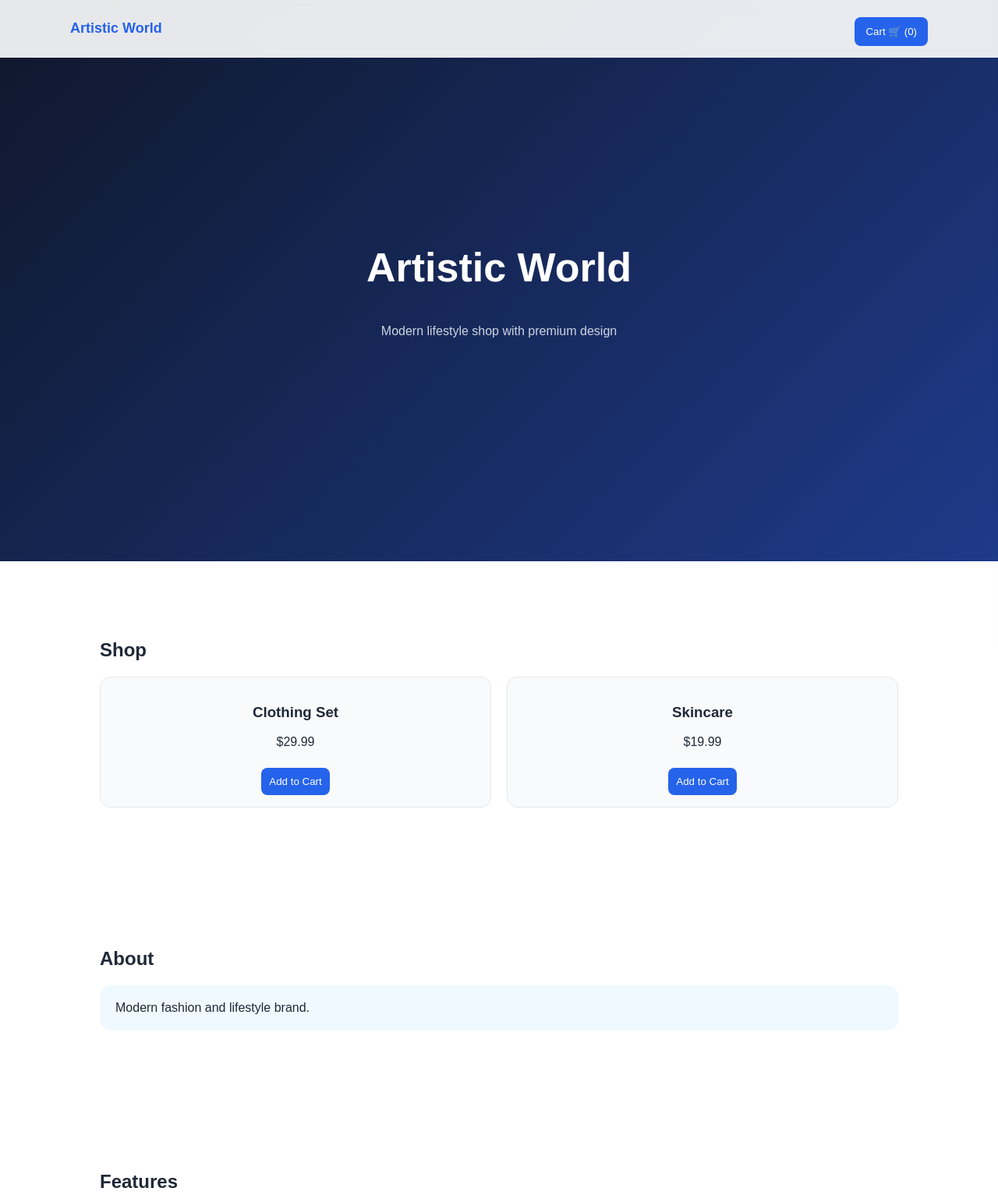
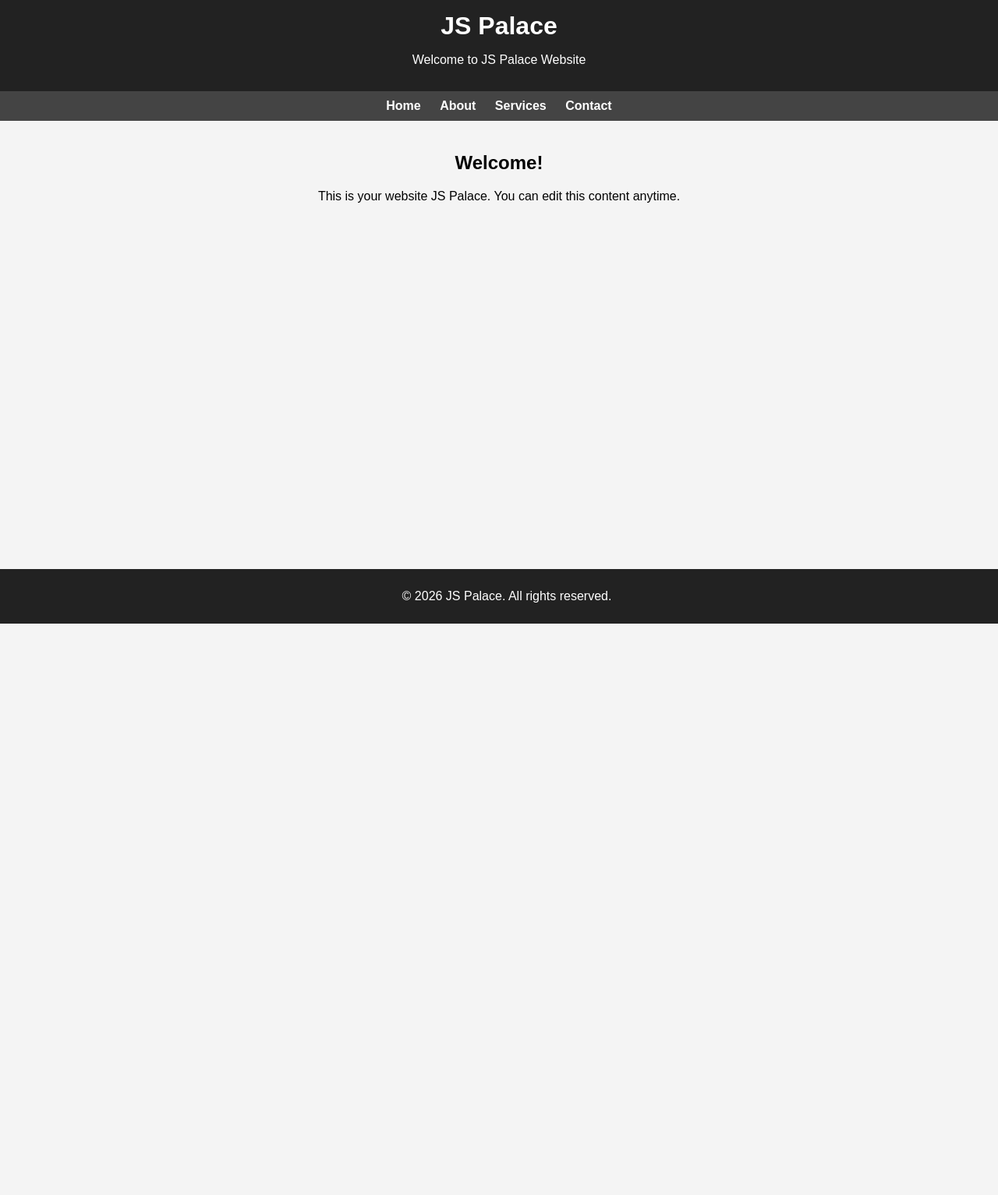
Before and after one commit to Umaiashumi/umaia-shumi.github.io, a website: page index.html in a window 1280 px wide. Shown: the top 1533 px of the page at 78% size. After the commit the page ends 800 px from the top, so only its background shows below. Drawn offline with Linux system fonts and the light colour scheme.

Commit message:
Update index.html

```diff
--- a/index.html
+++ b/index.html
@@ -3,263 +3,81 @@
 <head>
     <meta charset="UTF-8">
     <meta name="viewport" content="width=device-width, initial-scale=1.0">
-<title>Artistic World Shop</title>
+    <title>JS Palace</title>
 
     <style>
-
-/* ===== GLOBAL ===== */
         body {
             margin: 0;
             font-family: Arial, sans-serif;
-    color: #1f2937;
+            background: #f4f4f4;
         }
 
-/* ===== NAV ===== */
         header {
-    position: fixed;
-    top: 0;
-    width: 100%;
-    background: rgba(255,255,255,0.9);
-    backdrop-filter: blur(10px);
-    border-bottom: 1px solid #e5e7eb;
-    z-index: 1000;
+            background: #222;
+            color: #fff;
+            padding: 15px;
+            text-align: center;
         }
 
-.nav {
-    max-width: 1100px;
-    margin: auto;
-    padding: 14px 20px;
-    display: flex;
-    justify-content: space-between;
+        header h1 {
+            margin: 0;
         }
 
-.nav h1 {
-    font-size: 18px;
-    color: #2563eb;
+        nav {
+            background: #444;
+            padding: 10px;
+            text-align: center;
         }
 
-.cart-btn {
-    background: #2563eb;
+        nav a {
             color: white;
-    border: none;
-    padding: 8px 14px;
-    border-radius: 8px;
+            margin: 0 10px;
+            text-decoration: none;
+            font-weight: bold;
         }
 
-/* ===== LAYER 1 (HERO - SOFT DARK BLUE) ===== */
-.hero {
-    height: 90vh;
-    display: flex;
-    justify-content: center;
-    align-items: center;
-    text-align: center;
-    background: linear-gradient(135deg, #0f172a, #1e3a8a);
-    color: white;
+        nav a:hover {
+            color: #ffd700;
         }
 
-.hero h2 {
-    font-size: 52px;
+        .container {
+            padding: 20px;
+            text-align: center;
         }
 
-.hero p {
-    color: #cbd5e1;
+        footer {
+            background: #222;
+            color: white;
+            text-align: center;
+            padding: 10px;
+            position: fixed;
+            bottom: 0;
+            width: 100%;
         }
-
-/* ===== LAYER 2 (SHOP - WHITE CLEAN) ===== */
-.shop {
-    background: #ffffff;
-    padding: 80px 10%;
-}
-
-.grid {
-    display: grid;
-    grid-template-columns: repeat(auto-fit, minmax(220px, 1fr));
-    gap: 20px;
-}
-
-.card {
-    background: #f9fafb;
-    border: 1px solid #e5e7eb;
-    padding: 15px;
-    border-radius: 14px;
-    text-align: center;
-    transition: 0.3s;
-}
-
-.card:hover {
-    transform: translateY(-5px);
-    border-color: #2563eb;
-}
-
-button {
-    background: #2563eb;
-    color: white;
-    border: none;
-    padding: 10px;
-    border-radius: 8px;
-    margin-top: 8px;
-}
-
-/* ===== LAYER 3 (INFO SECTIONS - SOFT COLORS) ===== */
-.section {
-    padding: 80px 10%;
-}
-
-.about {
-    background: #f0f9ff; /* light sky */
-    padding: 20px;
-    border-radius: 14px;
-}
-
-.features {
-    background: #fef3c7; /* soft yellow */
-    padding: 20px;
-    border-radius: 14px;
-}
-
-.contact {
-    background: #ecfdf5; /* soft green */
-    padding: 20px;
-    border-radius: 14px;
-}
-
-/* ===== CART ===== */
-.cart {
-    position: fixed;
-    right: -380px;
-    top: 0;
-    width: 320px;
-    height: 100%;
-    background: white;
-    box-shadow: -5px 0 20px rgba(0,0,0,0.1);
-    transition: 0.3s;
-    padding: 20px;
-    z-index: 2000;
-}
-
-.cart.active {
-    right: 0;
-}
-
-.cart-item {
-    border-bottom: 1px solid #eee;
-    padding: 10px 0;
-}
-
-/* ===== CHECKOUT ===== */
-.checkout {
-    display: none;
-    position: fixed;
-    top: 0;
-    left: 0;
-    width: 100%;
-    height: 100%;
-    background: white;
-    padding: 40px;
-    z-index: 3000;
-}
-
-.checkout input,
-.checkout textarea {
-    width: 100%;
-    padding: 10px;
-    margin: 10px 0;
-    border: 1px solid #ddd;
-    border-radius: 8px;
-}
-
     </style>
 </head>
-
 <body>
 
-<!-- NAV -->
     <header>
-<div class="nav">
-<h1>Artistic World</h1>
-<button class="cart-btn" onclick="toggleCart()">Cart 🛒 (<span id="count">0</span>)</button>
-</div>
+        <h1>JS Palace</h1>
+        <p>Welcome to JS Palace Website</p>
     </header>
 
-<!-- LAYER 1 -->
-<section class="hero">
-<div>
-<h2>Artistic World</h2>
-<p>Modern lifestyle shop with premium design</p>
-</div>
-</section>
+    <nav>
+        <a href="#">Home</a>
+        <a href="#">About</a>
+        <a href="#">Services</a>
+        <a href="#">Contact</a>
+    </nav>
 
-<!-- LAYER 2 -->
-<section class="shop">
-<h2>Shop</h2>
-
-<div class="grid">
-
-<div class="card">
-<h3>Clothing Set</h3>
-<p>$29.99</p>
-<button onclick="add('Clothing Set',29.99)">Add to Cart</button>
+    <div class="container">
+        <h2>Welcome!</h2>
+        <p>This is your website JS Palace. You can edit this content anytime.</p>
     </div>
 
-<div class="card">
-<h3>Skincare</h3>
-<p>$19.99</p>
-<button onclick="add('Skincare',19.99)">Add to Cart</button>
-</div>
-
-</div>
-</section>
-
-<!-- LAYER 3 -->
-<section class="section">
-<h2>About</h2>
-<div class="about">
-Modern fashion and lifestyle brand.
-</div>
-</section>
-
-<section class="section">
-<h2>Features</h2>
-<div class="features">
-High quality products, modern design, global vision.
-</div>
-</section>
-
-<section class="section">
-<h2>Contact</h2>
-<div class="contact">
-Email: umaiashumi27@gmail.com <br>
-Cell: +880 1406 749267
-</div>
-</section>
-
-<!-- CART -->
-<div class="cart" id="cart">
-<h2>Your Cart</h2>
-<div id="items"></div>
-</div>
-
-<script>
-
-let cart=[];
-
-function add(name,price){
-cart.push({name,price});
-document.getElementById("count").innerText=cart.length;
-
-let html="";
-cart.forEach(i=>{
-html+=`<div class="cart-item">${i.name} - $${i.price}</div>`;
-});
-
-document.getElementById("items").innerHTML=html;
-}
-
-function toggleCart(){
-document.getElementById("cart").classList.toggle("active");
-}
-
-</script>
+    <footer>
+        <p>© 2026 JS Palace. All rights reserved.</p>
+    </footer>
 
 </body>
 </html>
```
Lines whose indentation alone changed are shown as unchanged.
